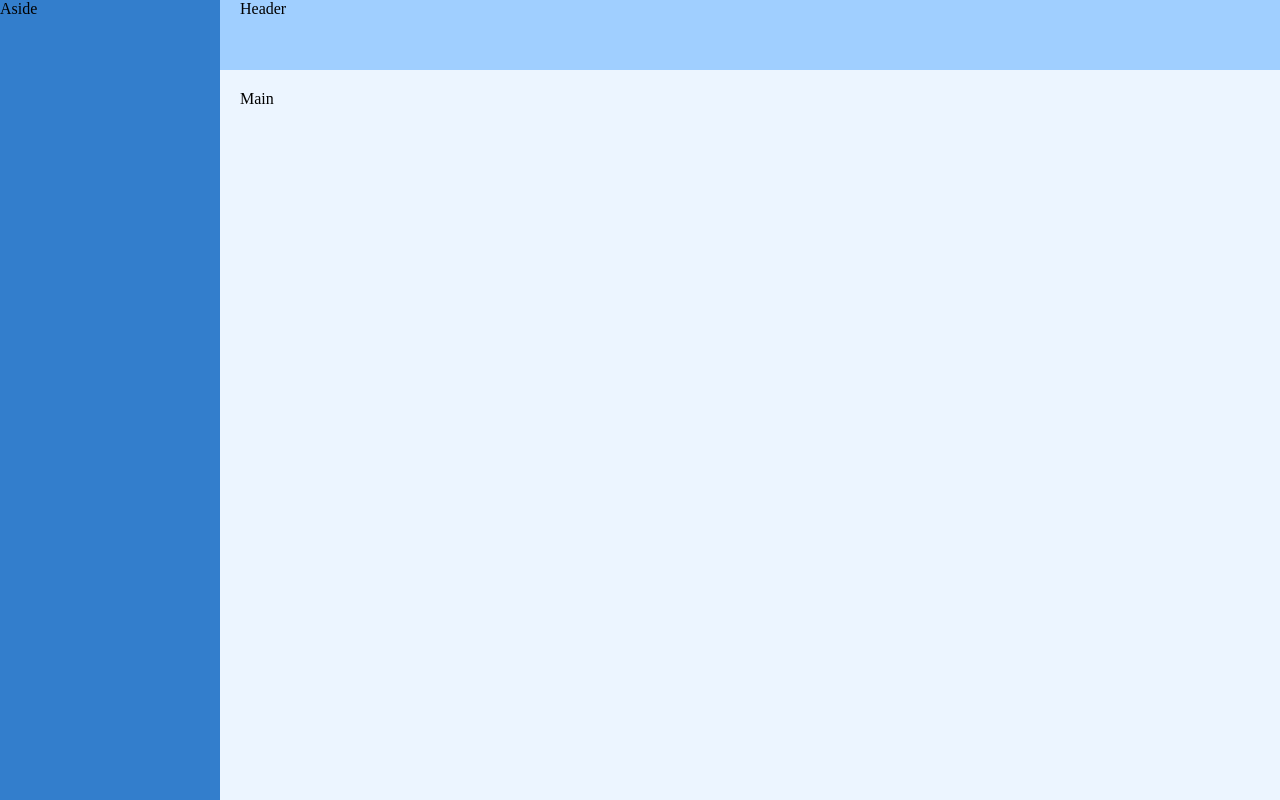
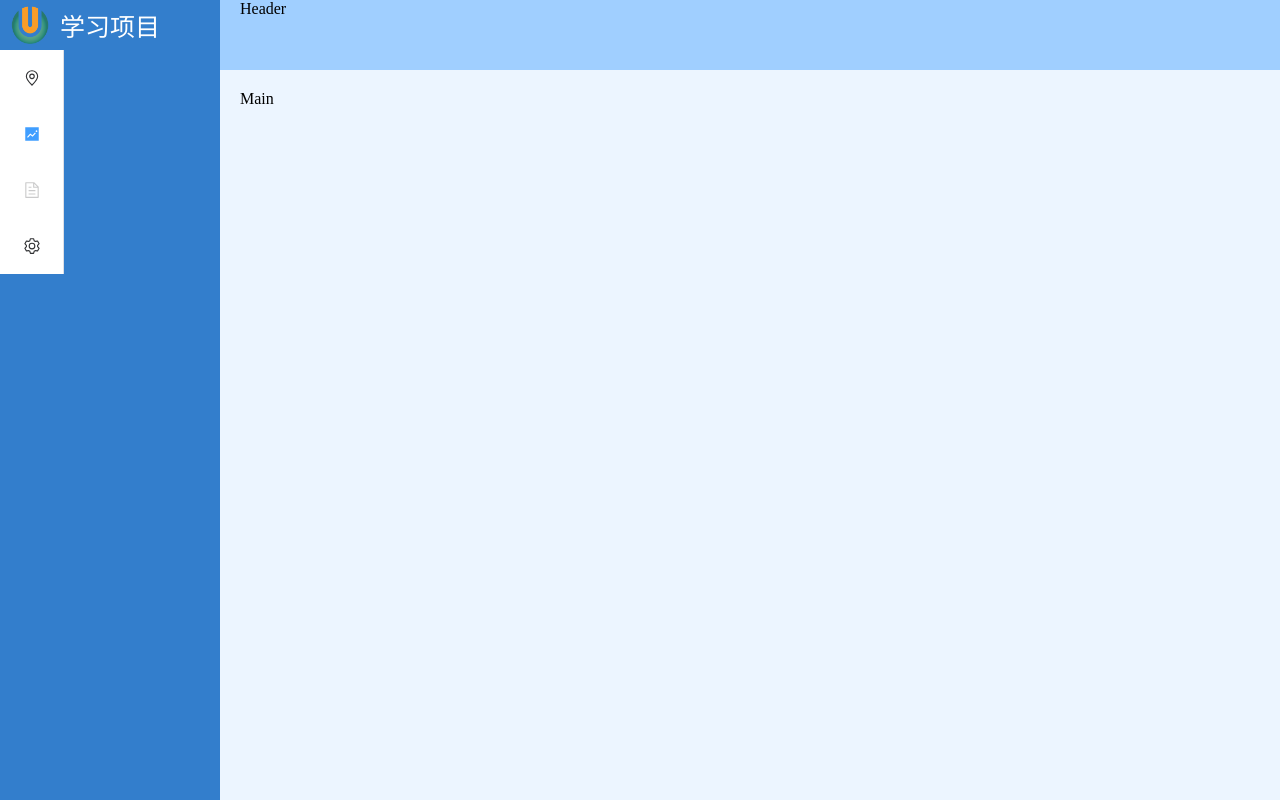
Before and after one commit to dubianzhenxia/vue3_admin, a Vue app in the folder admin_project/: page /#/ in a window 1280 px wide. Built offline with nearby package versions, Linux system fonts and the light colour scheme.

Commit message:
导航栏一部分

```diff
--- a/admin_project/index.html
+++ b/admin_project/index.html
@@ -1,5 +1,5 @@
 <!doctype html>
-<html lang="en">
+<html lang="zh-CN">
   <head>
     <meta charset="UTF-8" />
     <link rel="icon" type="image/svg+xml" href="/vite.svg" />
--- /dev/null
+++ b/admin_project/src/components/logo.vue
@@ -0,0 +1,29 @@
+<template>
+  <div class="logo">
+  <img src="/logo.png"/>
+  <p>学习项目</p>
+  </div>
+</template>
+
+<script setup lang="ts"></script>
+
+<style lang="scss" scoped>
+.logo {
+  width: 100%;
+  height: 50px;
+  color: white;
+  display: flex;
+  align-items: center;
+  padding: 10px;
+
+  img {
+    width: 40px;
+    height: 40px;
+  }
+
+  p {
+    font-size: 25px;
+    margin-left: 10px;
+  }
+}
+</style>
--- a/admin_project/src/views/layout.vue
+++ b/admin_project/src/views/layout.vue
@@ -4,7 +4,49 @@
     <el-container class="layout_container">
 
     <!-- 左侧菜单  -->
-      <el-aside class="layout_slider">Aside</el-aside>
+      <el-aside class="layout_slider">
+        <Logo></Logo>
+
+          <el-menu
+              default-active="2"
+              class="el-menu-vertical"
+              :collapse="isCollapse"
+              @open="handleOpen"
+              @close="handleClose"
+          >
+          <el-sub-menu index="1">
+            <template #title >
+              <el-icon><location /></el-icon>
+              <span>Navigator One</span>
+            </template>
+            <el-menu-item-group>
+              <template #title><span>Group One</span></template>
+              <el-menu-item index="1-1">item one</el-menu-item>
+              <el-menu-item index="1-2">item two</el-menu-item>
+            </el-menu-item-group>
+            <el-menu-item-group title="Group Two">
+              <el-menu-item index="1-3">item three</el-menu-item>
+            </el-menu-item-group>
+            <el-sub-menu index="1-4">
+              <template #title><span>item four</span></template>
+              <el-menu-item index="1-4-1">item one</el-menu-item>
+            </el-sub-menu>
+          </el-sub-menu>
+          <el-menu-item index="2">
+            <el-icon><TrendCharts /></el-icon>
+            <template #title>Navigator Two</template>
+          </el-menu-item>
+          <el-menu-item index="3" disabled>
+            <el-icon><document /></el-icon>
+            <template #title>Navigator Three</template>
+          </el-menu-item>
+          <el-menu-item index="4">
+            <el-icon><setting /></el-icon>
+            <template #title>Navigator Four</template>
+          </el-menu-item>
+          </el-menu>
+
+      </el-aside>
 
 
       <el-container>
@@ -23,7 +65,17 @@
 </template>
 
 <script setup  lang="ts">
+import Logo from '@/components/logo.vue'
+import {ref} from "vue";
+import {Document, Location, Setting, TrendCharts} from "@element-plus/icons-vue";
 
+const isCollapse = ref(true)
+const handleOpen = (key: string, keyPath: string[]) => {
+     // isCollapse.value = !isCollapse.value;
+}
+const handleClose = (key: string, keyPath: string[]) => {
+   // isCollapse.value = !isCollapse.value;
+}
 </script>
 
 <style lang="scss" scoped>
```
Also changed, not shown: admin_project/public/logo.png (added), 1 other file (tests, documents, lock files or other folders).
